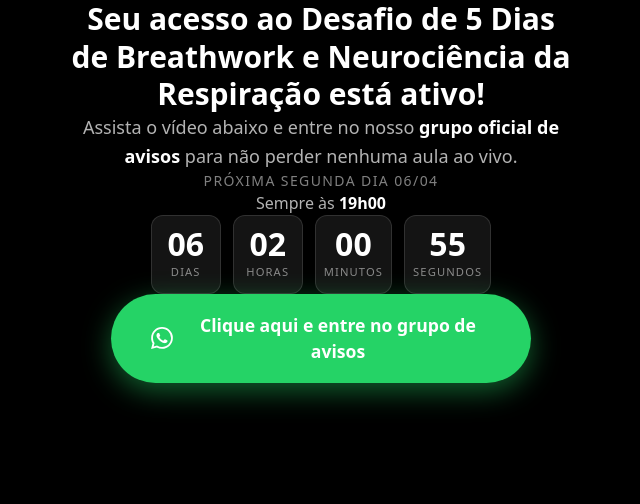
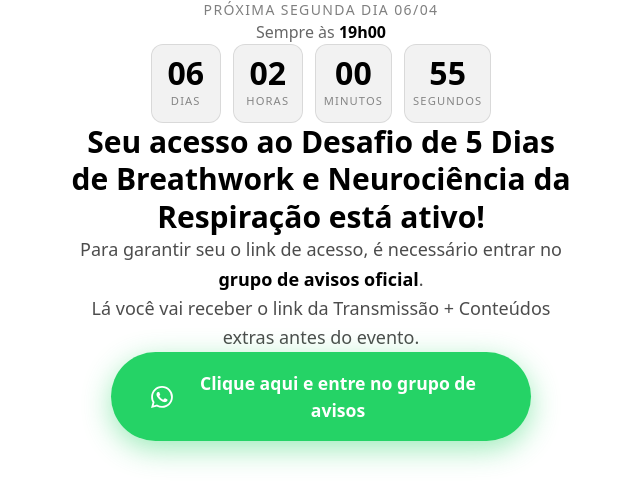
Before and after one commit to felipelmarx/pagina-de-obrigado-desqualificado, a Next.js app: page / in a window 1280 px wide. Shown: the top 504 px of the page, without its empty margins (319-959 px from the left). Built offline with nearby package versions, Linux system fonts and the light colour scheme.

Commit message:
fix: fundo branco, reordenar elementos (countdown topo, titulo, vsl, texto grupo, botao)

```diff
--- a/app/globals.css
+++ b/app/globals.css
@@ -7,14 +7,14 @@
 }
 
 body {
-  background-color: #000000;
-  color: #ffffff;
+  background-color: #ffffff;
+  color: #000000;
   font-family: system-ui, -apple-system, "Segoe UI", Roboto, "Helvetica Neue", Arial, sans-serif;
 }
 
 .countdown-cell {
-  background: rgba(255, 255, 255, 0.08);
-  border: 1px solid rgba(255, 255, 255, 0.12);
+  background: rgba(0, 0, 0, 0.05);
+  border: 1px solid rgba(0, 0, 0, 0.1);
   border-radius: 12px;
   padding: 12px 8px;
   min-width: 70px;
@@ -25,14 +25,14 @@ body {
   font-size: 2rem;
   font-weight: 700;
   line-height: 1;
-  color: #ffffff;
+  color: #000000;
 }
 
 .countdown-label {
   font-size: 0.7rem;
   text-transform: uppercase;
   letter-spacing: 0.1em;
-  color: rgba(255, 255, 255, 0.5);
+  color: rgba(0, 0, 0, 0.45);
   margin-top: 4px;
 }
 
--- a/app/page.tsx
+++ b/app/page.tsx
@@ -4,17 +4,23 @@ import Script from "next/script";
 export default function Home() {
   return (
     <main className="flex-1 flex flex-col items-center justify-start px-4 py-10">
+      {/* Countdown no topo */}
+      <div className="text-center mb-8">
+        <p className="text-sm text-black/50 uppercase tracking-widest mb-1">
+          Próxima Segunda dia 06/04
+        </p>
+        <p className="text-base text-black/60 mb-4">
+          Sempre às <strong className="text-black">19h00</strong>
+        </p>
+        <Countdown />
+      </div>
+
       {/* Titulo */}
       <div className="text-center max-w-lg mb-8">
-        <h1 className="text-2xl md:text-3xl font-bold leading-tight mb-4">
+        <h1 className="text-2xl md:text-3xl font-bold leading-tight">
           Seu acesso ao Desafio de 5 Dias de Breathwork e Neurociência da
           Respiração está ativo!
         </h1>
-        <p className="text-base md:text-lg text-white/70 leading-relaxed">
-          Assista o vídeo abaixo e entre no nosso{" "}
-          <strong className="text-white">grupo oficial de avisos</strong> para
-          não perder nenhuma aula ao vivo.
-        </p>
       </div>
 
       {/* VSL Player Vertical */}
@@ -26,19 +32,20 @@ export default function Home() {
         />
       </div>
 
-      {/* Countdown */}
-      <div className="text-center mb-8">
-        <p className="text-sm text-white/50 uppercase tracking-widest mb-1">
-          Próxima Segunda dia 06/04
+      {/* Texto grupo */}
+      <div className="text-center max-w-lg mb-8">
+        <p className="text-base md:text-lg text-black/70 leading-relaxed">
+          Para garantir seu o link de acesso, é necessário entrar no{" "}
+          <strong className="text-black">grupo de avisos oficial</strong>.
         </p>
-        <p className="text-base text-white/70 mb-4">
-          Sempre às <strong className="text-white">19h00</strong>
+        <p className="text-base md:text-lg text-black/70 leading-relaxed mt-2">
+          Lá você vai receber o link da Transmissão + Conteúdos extras antes do
+          evento.
         </p>
-        <Countdown />
       </div>
 
       {/* Botao WhatsApp */}
-      <div className="text-center mt-4 w-full flex justify-center">
+      <div className="text-center w-full flex justify-center">
         <a
           href="https://lp.felipemarx.com.br/grupo-avisos-desafio-de-breathwork"
           target="_blank"
```
Also changed, not shown: 1 other file (tests, documents, lock files or other folders).
